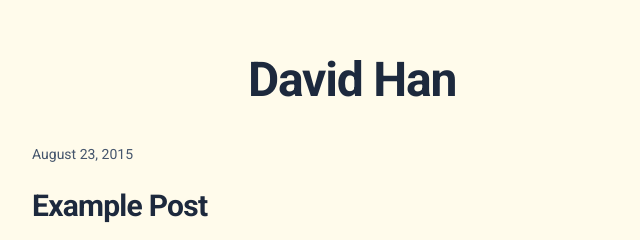
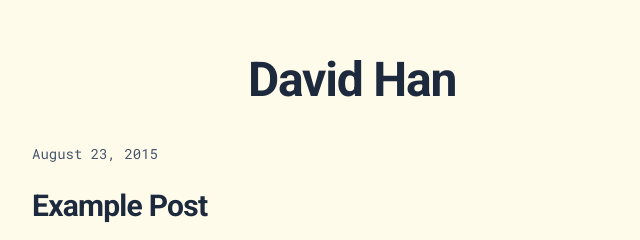
Before and after one commit to dhan4043/haskell-profile, a website: page docs/posts/2015-08-23-example.html in a window 1280 px wide. Shown: the top 240 px of the page, 288-928 px from the left. Drawn offline with Linux system fonts and the light colour scheme.

Commit message:
Finishing up styles, ready to add real content

```diff
--- a/docs/posts/2015-08-23-example.html
+++ b/docs/posts/2015-08-23-example.html
@@ -15,7 +15,7 @@
 
         <main><article>
     <section class="header">
-        <div class="text-sm text-mono text-slate-600">
+        <div class="text-sm font-mono text-slate-600">
             August 23, 2015
         </div>
         <h1 class="my-1">Example Post</h1>
```
Also changed, not shown: templates/post.html (+1 -1 lines).
